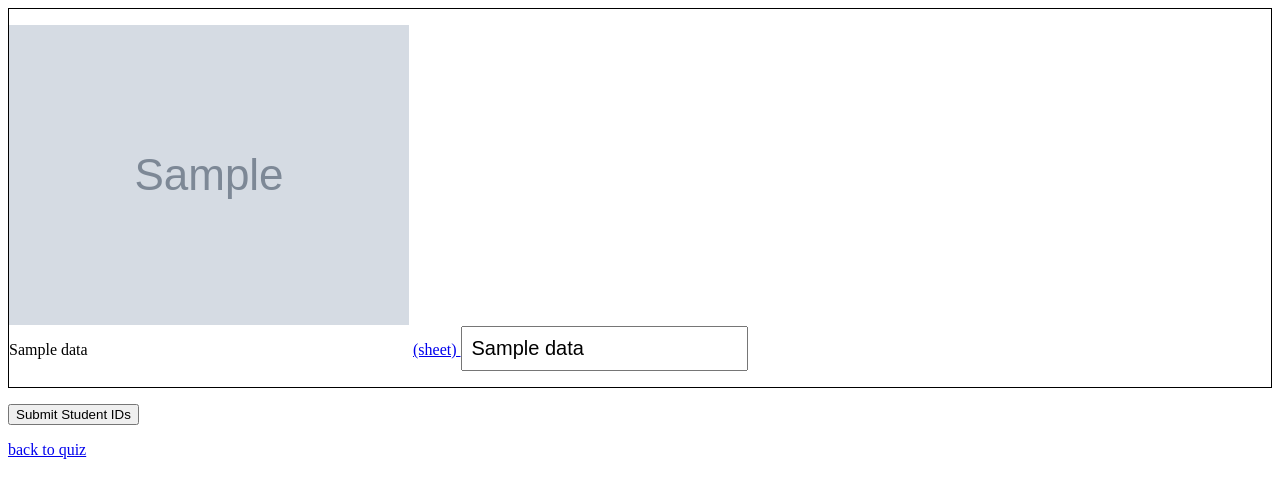
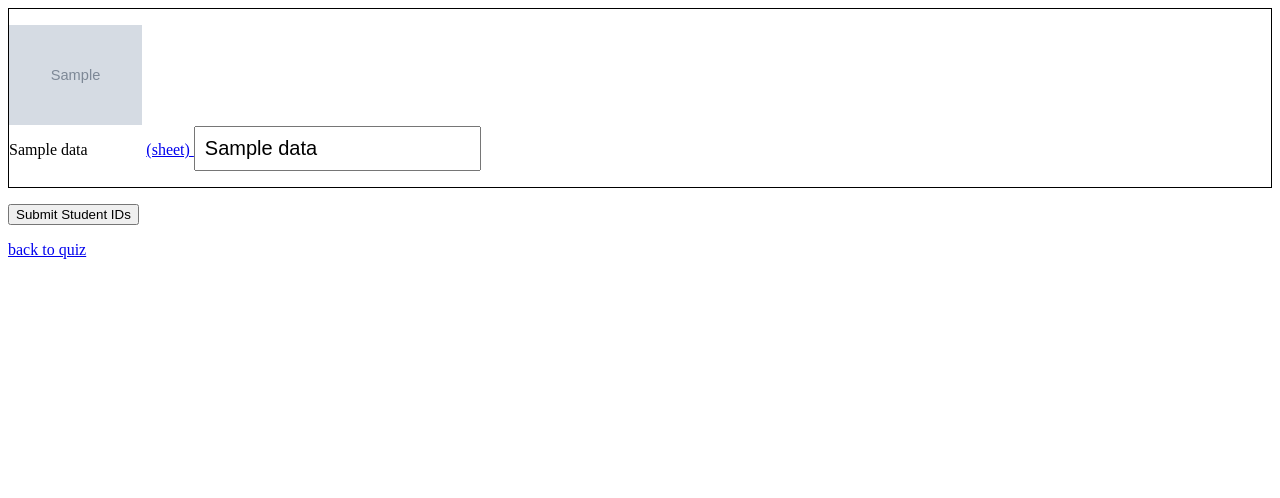
Before and after one commit to rmccrear/opencv-quizgrader, a Flask app: template templates/quiz_to_students.html in a window 1280 px wide. Shown: the top 498 px of the page. Run offline with Flask 2, Linux system fonts and the light colour scheme; the template is opened without the code that fills it: most values are stand-ins (such as "Sample title", 1, 10 or a date in 2020); grey boxes marked "Sample" are stand-in pictures; parts of the project's set-up code (start-up, migrations or seed data) failed here and were passed over.

Commit message:
UI cleanup

```diff
--- a/templates/quiz_to_students.html
+++ b/templates/quiz_to_students.html
@@ -20,6 +20,9 @@ font-size: 20px;
 }
 .missing {
   color: red;
+}
+img.quiz-to-student-header {
+  height: 100px;
 }
 </style>
   <script>
@@ -156,7 +159,7 @@ font-size: 20px;
       <p> <img class="quiz-to-student-header" "header-{{i}}" src="{{headers.imgs[i].img_src}}"> </p>
       <p> <span class="header-data header-data-{{headers["sheet_no"]}}" id="header-data-{{headers["sheet_no"]}}-{{i}}">{{headers.data[i]}}</span> </p>
     </div>
-    {%endfor%}
+  {%endfor%}
 
   <a href="/sheet-img/{{username}}/{{quiz_name}}/{{headers["sheet_no"]}}.jpeg")" target="_new" tabindex="-1"> (sheet) </a>
   <div class="header-input-container">
--- a/templates/splash.html
+++ b/templates/splash.html
@@ -13,7 +13,7 @@
   </p>
   <p>
   <a href="users" class="btn btn-primary btn-lg"> enter </a>
-  &nbsp; &nbsp; &nbsp; &nbsp; &nbsp; Download <a href="static/samples/106-2--SAMPLE--FINAL-EXAM-2.pdf" class=""> sample exam PDF </a>
+  &nbsp; &nbsp; &nbsp; &nbsp; &nbsp; Download <a href="static/samples/106-2--ENG-101--FINAL-EXAM-2.pdf" class=""> sample exam PDF </a>
   &nbsp; &nbsp; &nbsp; &nbsp; &nbsp; Download <a href="static/samples/quiz-template-20Q.docx" class=""> Quiz Template in WORD </a>
   &nbsp; &nbsp; &nbsp; &nbsp; &nbsp; Download <a href="https://bitbucket.org/robert_mcc/quizgrader/src/master/" class=""> Source Code from bitbucket </a>
 
```
Also changed, not shown: 1 other file.
